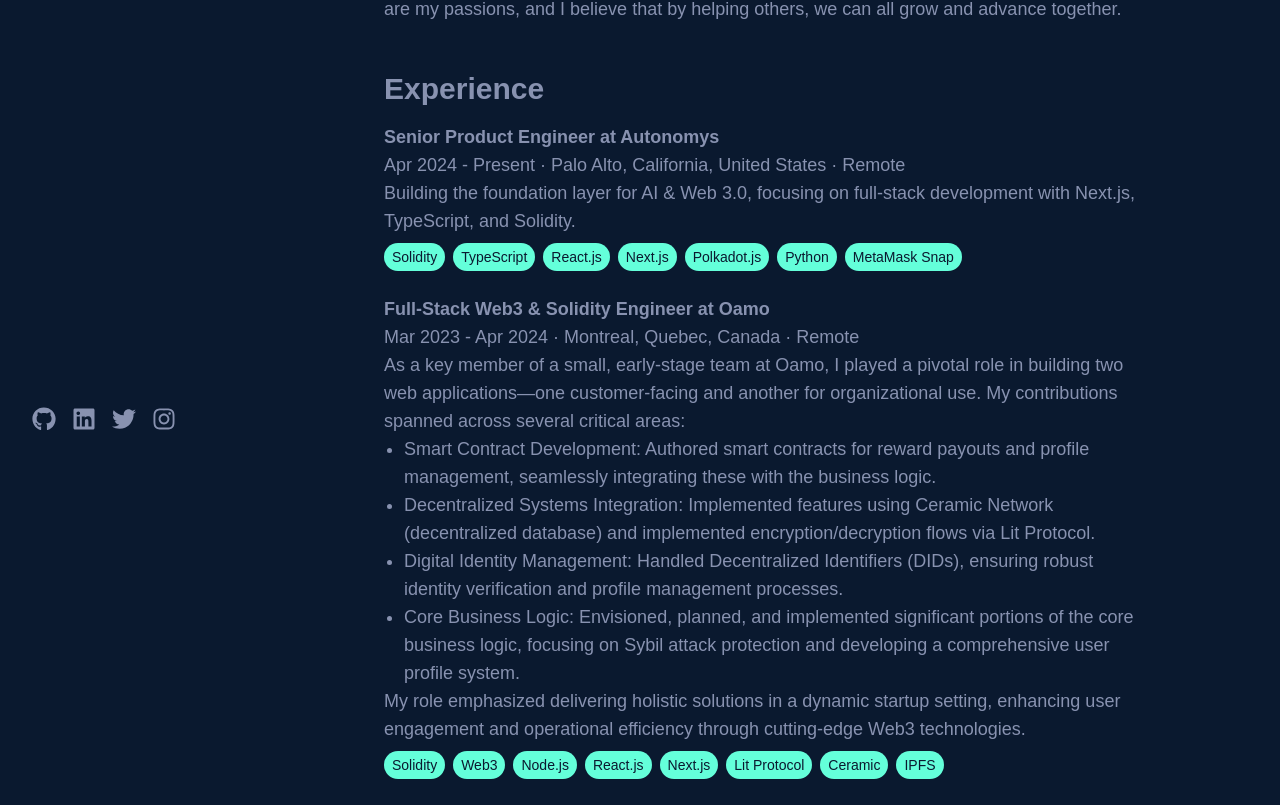
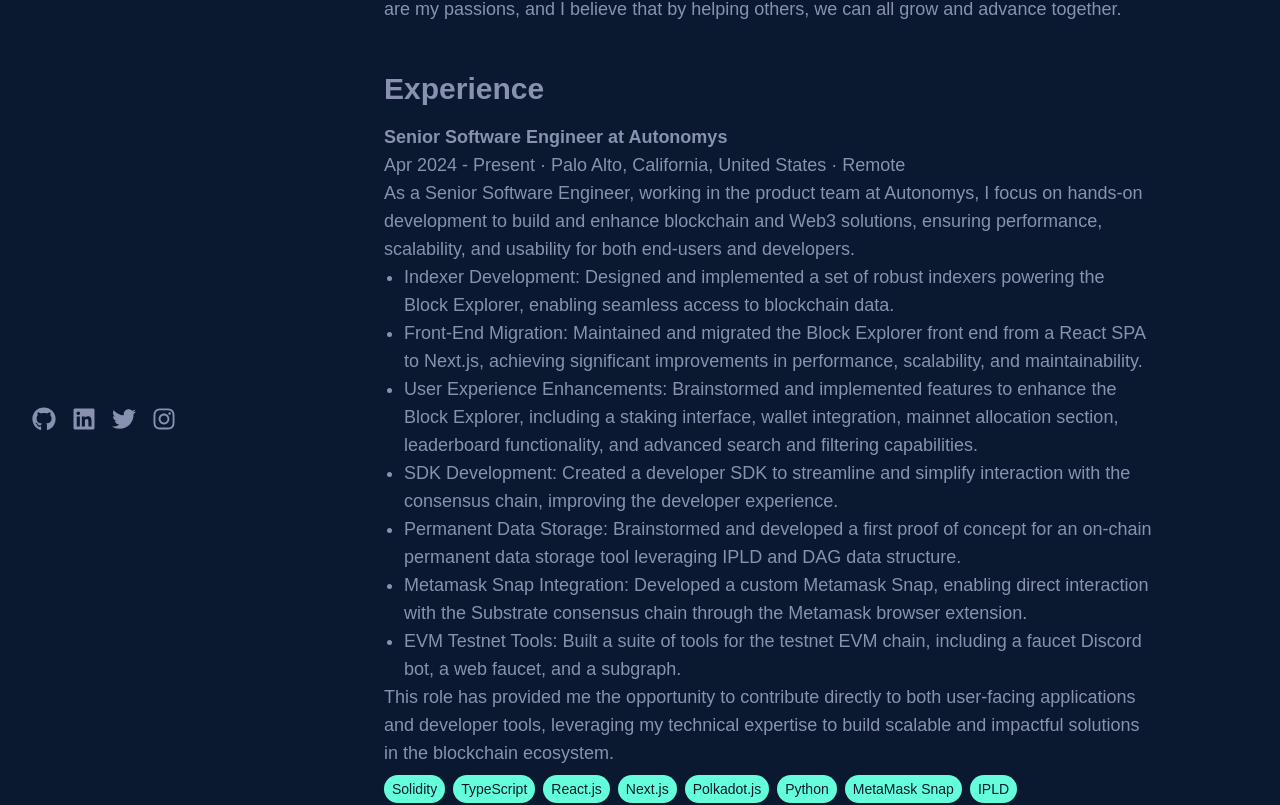
Before and after one commit to marc-aurele-besner/marcaurelebesner.com-v3, a Next.js app: page / in a window 1280 px wide. Shown: the part 337-1142 px from the top of the page. Built offline with nearby package versions, Linux system fonts and the light colour scheme.

Commit message:
update some experiences descriptions

```diff
--- a/src/components/Experience.tsx
+++ b/src/components/Experience.tsx
@@ -14,14 +14,39 @@
         <h2 className="text-3xl font-bold">Experience</h2>
         <div className="mt-4 text-lg">
           <h3 className="font-semibold">
-            Senior Product Engineer at Autonomys
+            Senior Software Engineer at Autonomys
           </h3>
           <p>
             Apr 2024 - Present · Palo Alto, California, United States · Remote
           </p>
           <p>
-            Building the foundation layer for AI & Web 3.0, focusing on
-            full-stack development with Next.js, TypeScript, and Solidity.
+            As a Senior Software Engineer, working in the product team at Autonomys, I focus on hands-on development to build and enhance blockchain and Web3 solutions, ensuring performance, scalability, and usability for both end-users and developers.
+          </p>
+          <ul className="list-disc ml-5">
+            <li>
+              Indexer Development: Designed and implemented a set of robust indexers powering the Block Explorer, enabling seamless access to blockchain data.
+            </li>
+            <li>
+              Front-End Migration: Maintained and migrated the Block Explorer front end from a React SPA to Next.js, achieving significant improvements in performance, scalability, and maintainability.
+            </li>
+            <li>
+              User Experience Enhancements: Brainstormed and implemented features to enhance the Block Explorer, including a staking interface, wallet integration, mainnet allocation section, leaderboard functionality, and advanced search and filtering capabilities.
+            </li>
+            <li>
+              SDK Development: Created a developer SDK to streamline and simplify interaction with the consensus chain, improving the developer experience.
+            </li>
+            <li>
+              Permanent Data Storage: Brainstormed and developed a first proof of concept for an on-chain permanent data storage tool leveraging IPLD and DAG data structure.
+            </li>
+            <li>
+              Metamask Snap Integration: Developed a custom Metamask Snap, enabling direct interaction with the Substrate consensus chain through the Metamask browser extension.
+            </li>
+            <li>
+              EVM Testnet Tools: Built a suite of tools for the testnet EVM chain, including a faucet Discord bot, a web faucet, and a subgraph.
+            </li>
+          </ul>
+          <p>
+            This role has provided me the opportunity to contribute directly to both user-facing applications and developer tools, leveraging my technical expertise to build scalable and impactful solutions in the blockchain ecosystem.
           </p>
           <div className="flex space-x-2 mt-2">
             <Badge text="Solidity" />
@@ -31,6 +56,7 @@
             <Badge text="Polkadot.js" />
             <Badge text="Python" />
             <Badge text="MetaMask Snap" />
+            <Badge text="IPLD" />
           </div>
         </div>
         <div className="mt-6 text-lg">
@@ -212,7 +238,7 @@
             May 2021 - 2022 · 9 mos
           </p>
           <p>
-            [dev in prod] Development of a decentralized autonomous foundation
+            Development of a decentralized autonomous foundation
             focused on helping ecological non-profits, with the help of
             decentralized finance and gamification.
           </p>
```
